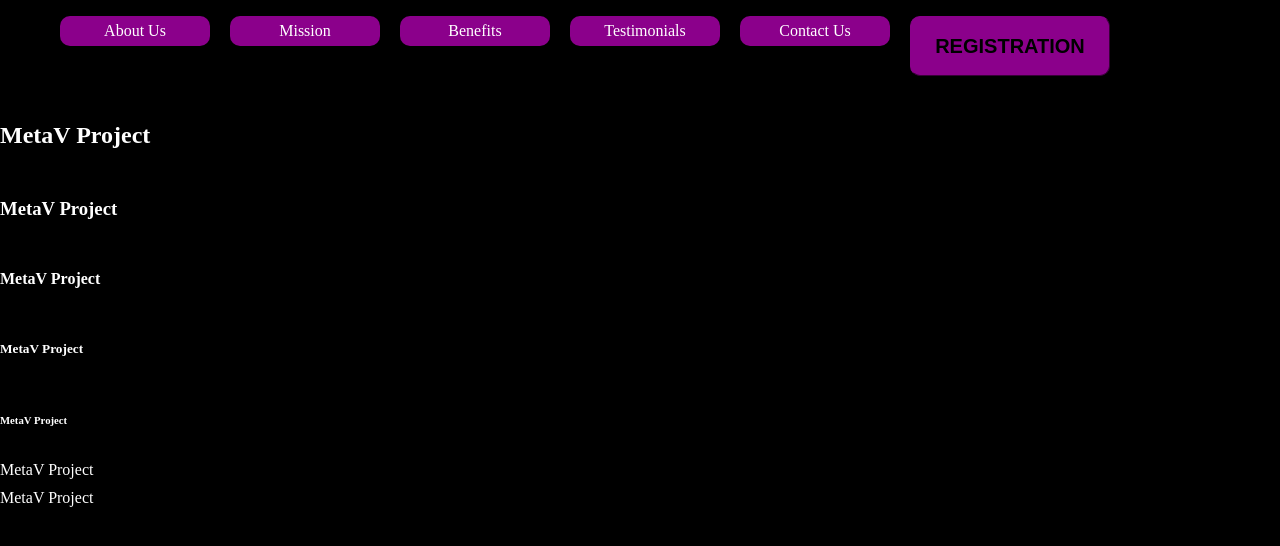
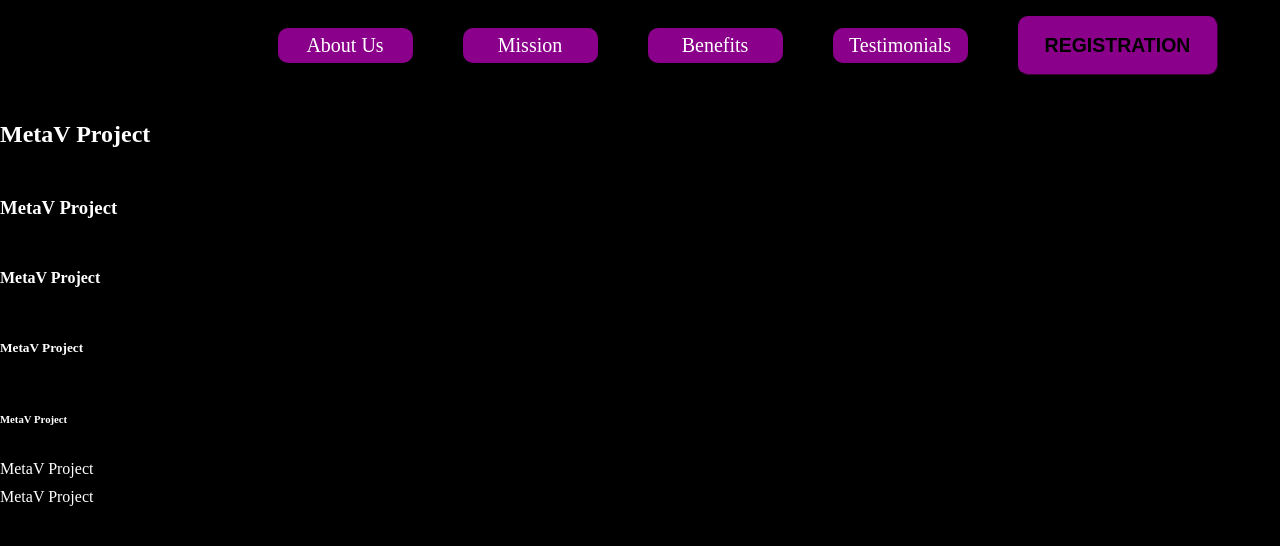
Before and after one commit to Kadirovs/MetaV-Project, a plain HTML site: page index.html in a window 1280 px wide. Drawn offline with Linux system fonts and the light colour scheme.

Commit message:
Progressing

```diff
--- a/index.html
+++ b/index.html
@@ -9,19 +9,22 @@
 <body>
 	<div class="container">
 		<div class="div1">
+			<div class="logo">
+				<img src="" alt="">
+				<a href="https://www.meta.com/"></a>
+			</div>
 			<nav>
 				<ul>
-					<img class="logos" src="">
 
 					<li><a href="#">About Us</a></li>
 					<li><a href="#">Mission</a></li>
 					<li><a href="#">Benefits</a></li>
 					<li><a href="#">Testimonials</a></li>
-					<li><a href="#">Contact Us</a></li>
 
 					<button><h1 class="button1">REGISTRATION</h1></button>
 				</ul>
 			</nav>
+
 		</div>
 		<div class="div2">
 			<h2>MetaV Project</h2>
--- a/style.scss
+++ b/style.scss
@@ -1,25 +1,36 @@
 body {
 	margin: 0;
-	background-color: #000;
+	background: rgb(0,0,0);
+  	background: linear-gradient(circle, rgba(0,0,0,1) 0%, rgba(0,0,0,1) 26%, rgba(0,0,0,1) 41%, rgba(0,0,0,1) 57%, rgba(0,0,0,1) 69%, rgba(0,0,0,1) 82%);
 }
 
 .container {
 	color: white;
 	display: grid;
-	grid-template-rows: repeat(7,auto);
+	grid-template-rows: repeat(8,auto);
 	grid-gap: 10px;
 }
+.div1{
+	width: 100%;
+	display: flex;
+	flex-direction: row;
+	justify-content: space-around;
+	gap: 50px;
+}
 nav{
+
 	ul
 	{
 		display: flex;
 		flex-direction: row;
-		gap: 20px;
+		justify-content: center;
+		align-items: center;
+		gap: 50px;
 
 		li
 		{
-			width: 150px;
-			height: 30px;
+			width: 135px;
+			height: 35px;
 			border-radius: 10px;
 			background-color: darkmagenta;
 			display: flex;
@@ -29,6 +40,9 @@ nav{
 			{
 				text-decoration: none;
 				color: white;
+				font-size: 20px;
+				font-weight: 200;
+
 			}
 		}
 	}
@@ -40,5 +54,7 @@ button{
 	border-radius: 10px;
 	background-color: darkmagenta;
 	border-color: darkmagenta;
+	font-size: 13px;
+	font-weight: 600;
 
 }
```
Also changed, not shown: style.css, 1 other file.
